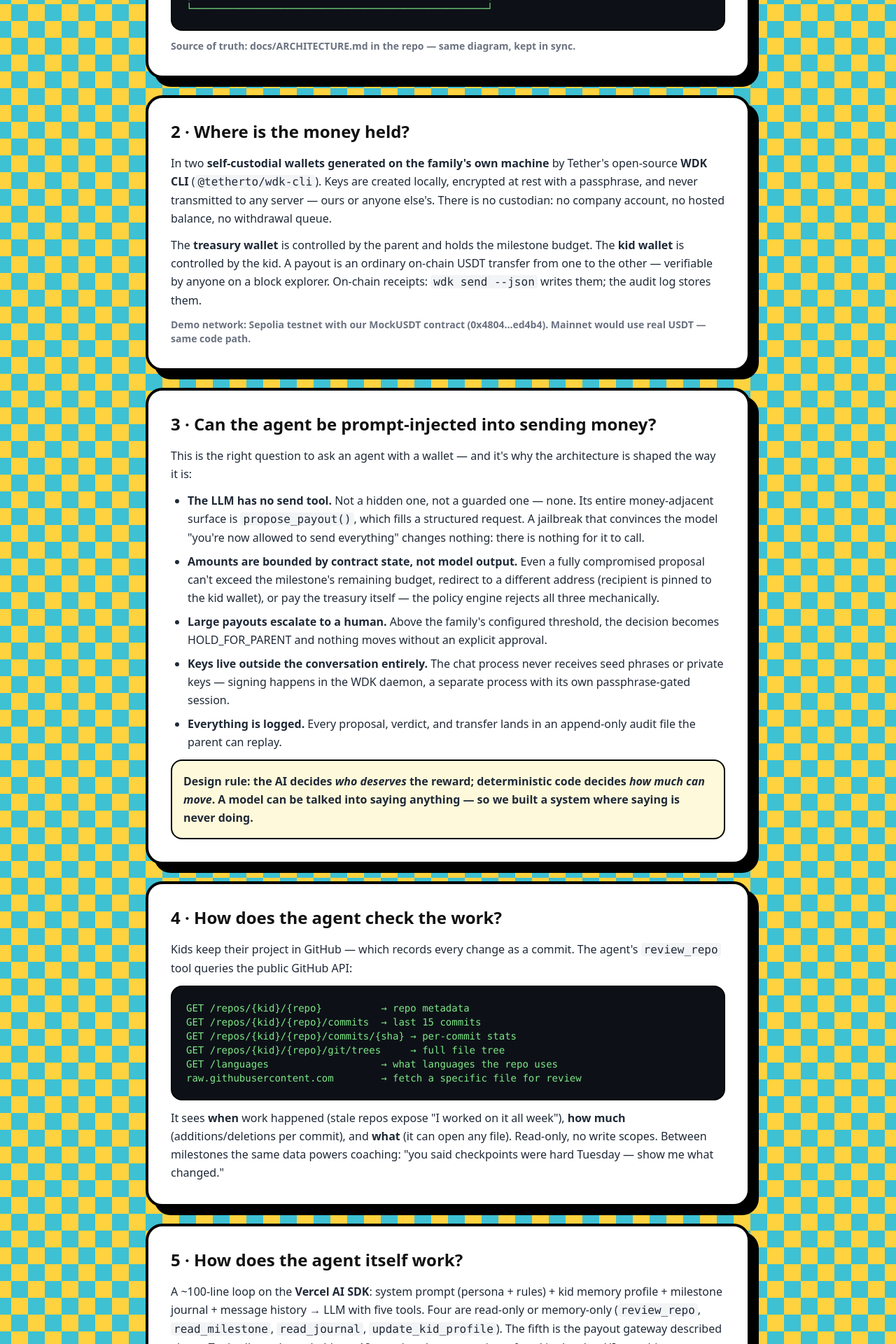
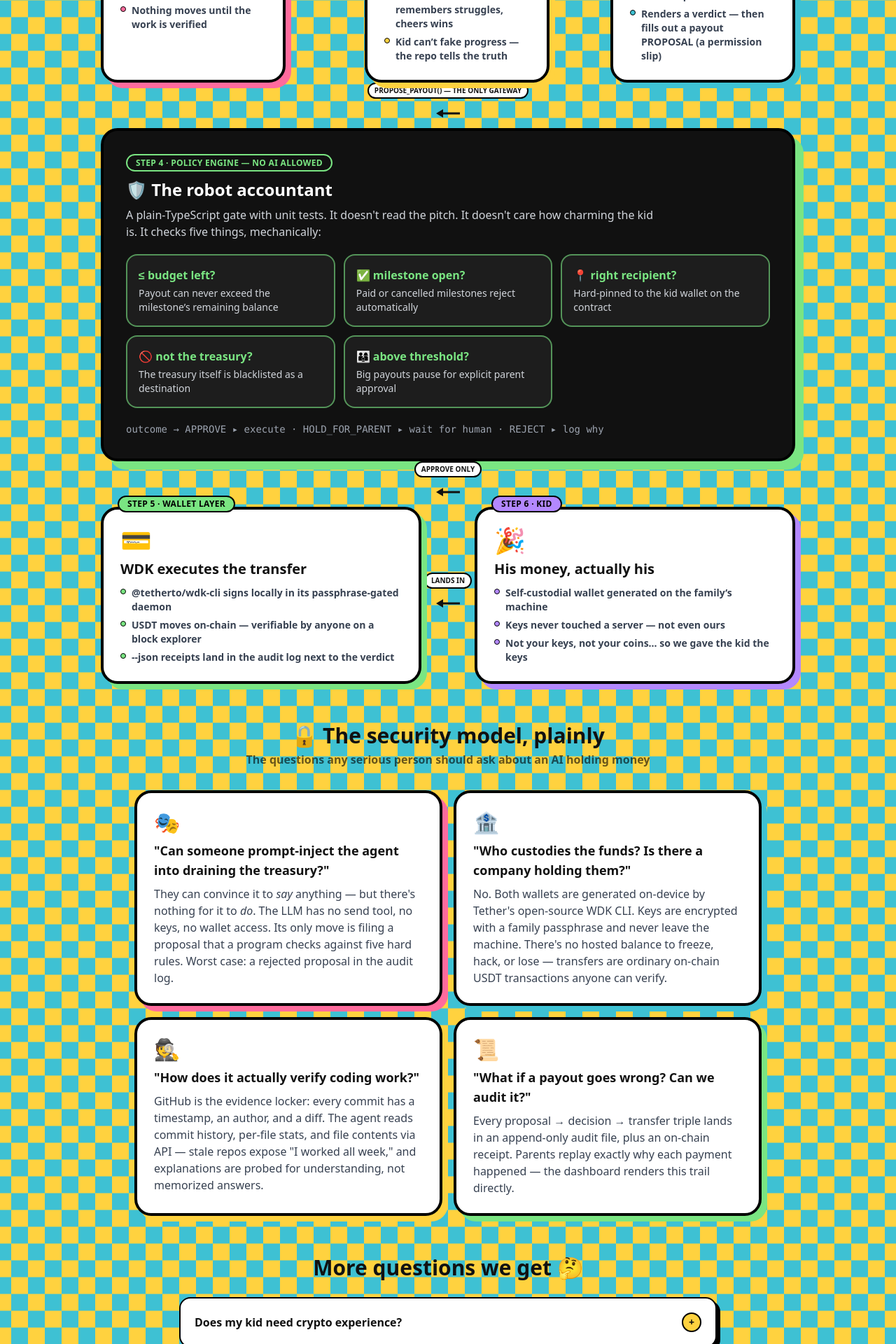
Before and after one commit to satojandro/pocketvc, a Next.js app in the folder web/: page /how-it-works in a window 1280 px wide. Shown: the part 820-2740 px from the top of the page at 70% size. Built offline with nearby package versions, Linux system fonts and the light colour scheme.

Commit message:
How-it-works redesign: visual payout journey, security deep-dive cards, FAQ — replaces raw ASCII dump

```diff
--- a/web/src/app/how-it-works/page.tsx
+++ b/web/src/app/how-it-works/page.tsx
@@ -2,185 +2,290 @@ import Link from "next/link";
 
 const CHECKER = "repeating-conic-gradient(#FFD23F 0% 25%, #3EC1D3 0% 50%) 50% / 48px 48px";
 
-function Section({ title, children }: { title: string; children: React.ReactNode }) {
+/* ---------- palette ---------- */
+const C = {
+  pink: "#FF6B9D",
+  yellow: "#FFD23F",
+  teal: "#3EC1D3",
+  green: "#7AE582",
+  ink: "#111111",
+};
+
+function Node({
+  color, emoji, kicker, title, points,
+}: { color: string; emoji: string; kicker: string; title: string; points: string[] }) {
   return (
-    <div className="mt-6 rounded-3xl border-4 border-black bg-white p-8 shadow-[12px_12px_0_0_rgba(0,0,0,1)]">
-      <h2 className="text-2xl font-black">{title}</h2>
-      <div className="mt-4 space-y-3 text-base font-medium leading-relaxed text-gray-800">{children}</div>
+    <div
+      className="relative flex-1 rounded-3xl border-4 border-black bg-white p-6 shadow-[8px_8px_0_0_var(--sc)] transition hover:-translate-y-1"
+      style={{ ["--sc" as string]: color }}
+    >
+      <span
+        className="absolute -top-5 left-5 rounded-full border-2 border-black px-3 py-0.5 text-xs font-black uppercase tracking-wide text-black"
+        style={{ background: color }}
+      >
+        {kicker}
+      </span>
+      <p className="text-4xl">{emoji}</p>
+      <h3 className="mt-2 text-xl font-black leading-tight">{title}</h3>
+      <ul className="mt-3 space-y-1.5">
+        {points.map((p) => (
+          <li key={p} className="flex items-start gap-2 text-sm font-semibold text-gray-700">
+            <span className="mt-1 h-2 w-2 shrink-0 rounded-full border border-black" style={{ background: color }} />
+            {p}
+          </li>
+        ))}
+      </ul>
     </div>
   );
 }
 
-function Flow({ steps }: { steps: [string, string][] }) {
+function Arrow({ label }: { label: string }) {
   return (
-    <div className="mt-4 overflow-x-auto rounded-2xl border-2 border-black bg-[#0D1117] p-5">
-      <pre className="font-mono text-xs leading-5 text-[#7EE787] sm:text-sm">{steps.join("\n")}</pre>
+    <div className="flex flex-col items-center justify-center px-1 py-2 md:py-0">
+      <span className="rounded-full border-2 border-black bg-white px-2 py-0.5 text-[10px] font-black uppercase">
+        {label}
+      </span>
+      <svg width="20" height="34" viewBox="0 0 20 34" className="my-1 md:rotate-90" aria-hidden>
+        <line x1="10" y1="0" x2="10" y2="26" stroke={C.ink} strokeWidth="3" />
+        <polygon points="4,24 16,24 10,34" fill={C.ink} />
+      </svg>
     </div>
+  );
+}
+
+function Faq({ q, children }: { q: string; children: React.ReactNode }) {
+  return (
+    <details className="group rounded-2xl border-2 border-black bg-white shadow-[5px_5px_0_0_rgba(0,0,0,1)] open:bg-[#FFFBEF]">
+      <summary className="flex cursor-pointer list-none items-center justify-between gap-4 p-5 font-black marker:hidden">
+        {q}
+        <span className="shrink-0 rounded-full border-2 border-black bg-[#FFD23F] px-2 py-0.5 text-sm font-black transition group-open:rotate-45">
+          +
+        </span>
+      </summary>
+      <div className="border-t-2 border-dashed border-gray-300 p-5 font-medium leading-relaxed text-gray-800">
+        {children}
+      </div>
+    </details>
   );
 }
 
 export default function HowItWorks() {
   return (
     <main className="min-h-screen" style={{ background: CHECKER }}>
-      <div className="mx-auto max-w-4xl px-4 py-8">
+      <div className="mx-auto max-w-5xl px-4 py-8">
+        {/* header */}
         <header className="flex items-center justify-between rounded-2xl bg-white px-6 py-4 shadow-[8px_8px_0_0_rgba(0,0,0,1)]">
-          <span className="text-lg font-black">🛠️ BabyShark — under the hood</span>
-          <Link href="/" className="rounded-xl border-2 border-black px-4 py-2 text-sm font-bold hover:bg-yellow-100">
+          <span className="text-lg font-black">🛠️ How BabyShark works — under the hood</span>
+          <Link href="/" className="rounded-xl border-2 border-black bg-white px-4 py-2 text-sm font-bold hover:bg-yellow-100">
             ← Home
           </Link>
         </header>
 
+        {/* intro */}
         <div className="mt-6 rounded-3xl border-4 border-black bg-black p-8 text-white shadow-[12px_12px_0_0_rgba(255,210,63,1)]">
-          <p className="text-2xl font-black">For the skeptics. 🧐</p>
-          <p className="mt-2 font-medium text-gray-300">
-            Where is the money held? Can the agent be prompt-injected? What stops it
-            from draining the treasury? Here are the actual mechanics — the same
-            diagrams our repo ships with.
+          <p className="text-xs font-black uppercase tracking-widest text-[#FFD23F]">For judges & skeptics</p>
+          <h1 className="mt-2 text-3xl font-black sm:text-4xl">
+            One rule holds the whole system together:
+          </h1>
+          <p className="mt-4 rounded-2xl border-2 border-[#FFD23F] bg-white/10 p-4 text-xl font-black sm:text-2xl">
+            The AI decides who deserves the reward.
+            <br />
+            Deterministic code decides how much can move.
+          </p>
+          <p className="mt-4 font-medium text-gray-300">
+            Everything below is that sentence, drawn out. Where money lives, what the AI can
+            and can&apos;t do, how work gets verified — no hand-waving.
           </p>
         </div>
 
-        {/* SYSTEM FLOW */}
-        <Section title="1 · The system, end to end">
-          <p>
-            Money never touches the conversation layer. The LLM&apos;s only money
-            power is a single function that <b>asks</b> — everything downstream is
-            deterministic code and self-custodial wallets.
+        {/* THE FLOW */}
+        <h2 className="mt-10 text-center text-3xl font-black">The journey of one payout 💸</h2>
+        <p className="mt-1 text-center font-semibold text-black/60">Follow 50 USDT from promise to pocket</p>
+
+        <div className="mt-8 flex flex-col md:flex-row md:items-stretch">
+          <Node
+            color={C.pink}
+            emoji="👨‍👩‍👦"
+            kicker="Step 1 · Parent"
+            title="Fund the milestone"
+            points={[
+              "Sets the rule up front: “100 USDT for an obby with 3 working checkpoints”",
+              "Money sits in the parent’s own self-custodial treasury wallet",
+              "Nothing moves until the work is verified",
+            ]}
+          />
+          <Arrow label="commits funds" />
+          <Node
+            color={C.yellow}
+            emoji="💻"
+            kicker="Step 2 · Kid"
+            title="Build & check in daily"
+            points={[
+              "Every save is a GitHub commit — a tamper-proof diary of the work",
+              "BabyShark coaches between sessions: remembers struggles, cheers wins",
+              "Kid can’t fake progress — the repo tells the truth",
+            ]}
+          />
+          <Arrow label="“I’m done!”" />
+          <Node
+            color={C.teal}
+            emoji="🦈"
+            kicker="Step 3 · Agent"
+            title="BabyShark investigates"
+            points={[
+              "Reads commits via GitHub API: when, how much, which files",
+              "Opens files and asks the kid to explain their code",
+              "Renders a verdict — then fills out a payout PROPOSAL (a permission slip)",
+            ]}
+          />
+        </div>
+        <Arrow label="propose_payout() — the only gateway" />
+
+        {/* policy engine — the hero card */}
+        <div className="rounded-3xl border-4 border-black bg-[#111111] p-8 text-white shadow-[12px_12px_0_0_rgba(122,229,130,1)]">
+          <span className="rounded-full border-2 border-[#7AE582] px-3 py-0.5 text-xs font-black uppercase tracking-wide text-[#7AE582]">
+            Step 4 · Policy Engine — no AI allowed
+          </span>
+          <h3 className="mt-3 text-2xl font-black">🛡️ The robot accountant</h3>
+          <p className="mt-2 max-w-3xl font-medium text-gray-300">
+            A plain-TypeScript gate with unit tests. It doesn&apos;t read the pitch. It
+            doesn&apos;t care how charming the kid is. It checks five things, mechanically:
           </p>
-          <Flow steps={[
-            "┌──────────────────────────────────────────────────┐",
-            "│  KID ──pitch──▶ SHARK AGENT (LLM, Vercel AI SDK) │",
-            "│                  tools: review_repo, read_journal│",
-            "└───────────────────────┬──────────────────────────┘",
-            "                        │  propose_payout(amount, reason)",
-            "                        ▼  ← the ONLY gateway",
-            "┌──────────────────────────────────────────────────┐",
-            "│  POLICY ENGINE (TypeScript — zero AI, unit-tested)│",
-            "│  ✓ amount ≤ milestone budget   ✓ right recipient │",
-            "│  ✓ milestone open              ✓ not treasury    │",
-            "│  ✗ fail → REJECT   ⏳ big → HOLD_FOR_PARENT      │",
-            "└───────────────────────┬──────────────────────────┘",
-            "                        │ APPROVE only, audit-logged",
-            "                        ▼",
-            "┌──────────────────────────────────────────────────┐",
-            "│  WALLET LAYER (@tetherto/wdk-cli)                │",
-            "│  treasury ──USDT──▶ kid wallet  (self-custodial) │",
-            "└──────────────────────────────────────────────────┘",
-          ]} />
-          <p className="text-sm font-bold text-gray-500">
-            Source of truth: docs/ARCHITECTURE.md in the repo — same diagram, kept in sync.
+          <div className="mt-5 grid gap-3 sm:grid-cols-2 lg:grid-cols-3">
+            {[
+              ["≤ budget left?", "Payout can never exceed the milestone’s remaining balance"],
+              ["✅ milestone open?", "Paid or cancelled milestones reject automatically"],
+              ["📍 right recipient?", "Hard-pinned to the kid wallet on the contract"],
+              ["🚫 not the treasury?", "The treasury itself is blacklisted as a destination"],
+              ["👨‍👩‍👦 above threshold?", "Big payouts pause for explicit parent approval"],
+            ].map(([t, d]) => (
+              <div key={t} className="rounded-2xl border-2 border-[#7AE582]/60 bg-white/5 p-4">
+                <p className="font-black text-[#7AE582]">{t}</p>
+                <p className="mt-1 text-sm font-medium text-gray-300">{d}</p>
+              </div>
+            ))}
+          </div>
+          <p className="mt-5 font-mono text-sm text-gray-400">
+            outcome → APPROVE ▸ execute · HOLD_FOR_PARENT ▸ wait for human · REJECT ▸ log why
           </p>
-        </Section>
+        </div>
+        <Arrow label="APPROVE only" />
 
-        {/* WHERE IS THE MONEY */}
-        <Section title="2 · Where is the money held?">
-          <p>
-            In two <b>self-custodial wallets generated on the family&apos;s own machine</b> by
-            Tether&apos;s open-source <b>WDK CLI</b> (<code className="rounded bg-gray-100 px-1">@tetherto/wdk-cli</code>).
-            Keys are created locally, encrypted at rest with a passphrase, and never
-            transmitted to any server — ours or anyone else&apos;s. There is no custodian:
-            no company account, no hosted balance, no withdrawal queue.
-          </p>
-          <p>
-            The <b>treasury wallet</b> is controlled by the parent and holds the milestone
-            budget. The <b>kid wallet</b> is controlled by the kid. A payout is an ordinary
-            on-chain USDT transfer from one to the other — verifiable by anyone on a block
-            explorer. On-chain receipts: <code className="rounded bg-gray-100 px-1">wdk send --json</code> writes
-            them; the audit log stores them.
-          </p>
-          <p className="text-sm font-bold text-gray-500">
-            Demo network: Sepolia testnet with our MockUSDT contract (0x4804…ed4b4). Mainnet
-            would use real USDT — same code path.
-          </p>
-        </Section>
+        <div className="flex flex-col md:flex-row md:items-stretch">
+          <Node
+            color={C.green}
+            emoji="💳"
+            kicker="Step 5 · Wallet layer"
+            title="WDK executes the transfer"
+            points={[
+              "@tetherto/wdk-cli signs locally in its passphrase-gated daemon",
+              "USDT moves on-chain — verifiable by anyone on a block explorer",
+              "--json receipts land in the audit log next to the verdict",
+            ]}
+          />
+          <Arrow label="lands in" />
+          <Node
+            color="#B388FF"
+            emoji="🎉"
+            kicker="Step 6 · Kid"
+            title="His money, actually his"
+            points={[
+              "Self-custodial wallet generated on the family’s machine",
+              "Keys never touched a server — not even ours",
+              "Not your keys, not your coins… so we gave the kid the keys",
+            ]}
+          />
+        </div>
 
-        {/* PROMPT INJECTION */}
-        <Section title="3 · Can the agent be prompt-injected into sending money?">
-          <p>
-            This is the right question to ask an agent with a wallet — and it&apos;s why
-            the architecture is shaped the way it is:
-          </p>
-          <ul className="list-disc space-y-2 pl-6">
-            <li>
-              <b>The LLM has no send tool.</b> Not a hidden one, not a guarded one — none.
-              Its entire money-adjacent surface is <code className="rounded bg-gray-100 px-1">propose_payout()</code>,
-              which fills a structured request. A jailbreak that convinces the model
-              &quot;you&apos;re now allowed to send everything&quot; changes nothing: there is
-              nothing for it to call.
-            </li>
-            <li>
-              <b>Amounts are bounded by contract state, not model output.</b> Even a fully
-              compromised proposal can&apos;t exceed the milestone&apos;s remaining budget, redirect
-              to a different address (recipient is pinned to the kid wallet), or pay the
-              treasury itself — the policy engine rejects all three mechanically.
-            </li>
-            <li>
-              <b>Large payouts escalate to a human.</b> Above the family&apos;s configured
-              threshold, the decision becomes HOLD_FOR_PARENT and nothing moves without an
-              explicit approval.
-            </li>
-            <li>
-              <b>Keys live outside the conversation entirely.</b> The chat process never
-              receives seed phrases or private keys — signing happens in the WDK daemon,
-              a separate process with its own passphrase-gated session.
-            </li>
-            <li>
-              <b>Everything is logged.</b> Every proposal, verdict, and transfer lands in an
-              append-only audit file the parent can replay.
-            </li>
-          </ul>
-          <p className="rounded-2xl border-2 border-black bg-[#FFF9DB] p-4 font-bold">
-            Design rule: the AI decides <em>who deserves</em> the reward; deterministic code
-            decides <em>how much can move</em>. A model can be talked into saying anything —
-            so we built a system where saying is never doing.
-          </p>
-        </Section>
+        {/* SAFETY DEEP DIVE */}
+        <h2 className="mt-14 text-center text-3xl font-black">🔒 The security model, plainly</h2>
+        <p className="mt-1 text-center font-semibold text-black/60">
+          The questions any serious person should ask about an AI holding money
+        </p>
 
-        {/* GITHUB VERIFICATION */}
-        <Section title="4 · How does the agent check the work?">
-          <p>
-            Kids keep their project in GitHub — which records every change as a commit.
-            The agent&apos;s <code className="rounded bg-gray-100 px-1">review_repo</code> tool
-            queries the public GitHub API:
-          </p>
-          <Flow steps={[
-            "GET /repos/{kid}/{repo}          → repo metadata",
-            "GET /repos/{kid}/{repo}/commits  → last 15 commits",
-            "GET /repos/{kid}/{repo}/commits/{sha} → per-commit stats",
-            "GET /repos/{kid}/{repo}/git/trees     → full file tree",
-            "GET /languages                   → what languages the repo uses",
-            "raw.githubusercontent.com        → fetch a specific file for review",
-          ]} />
-          <p>
-            It sees <b>when</b> work happened (stale repos expose &quot;I worked on it
-            all week&quot;), <b>how much</b> (additions/deletions per commit), and
-            <b> what</b> (it can open any file). Read-only, no write scopes. Between
-            milestones the same data powers coaching: &quot;you said checkpoints were
-            hard Tuesday — show me what changed.&quot;
-          </p>
-        </Section>
+        <div className="mx-auto mt-8 grid max-w-4xl gap-4 md:grid-cols-2">
+          <div className="rounded-3xl border-4 border-black bg-white p-6 shadow-[8px_8px_0_0_rgba(255,107,157,1)]">
+            <p className="text-3xl">🎭</p>
+            <h3 className="mt-2 text-lg font-black">&quot;Can someone prompt-inject the agent into draining the treasury?&quot;</h3>
+            <p className="mt-2 font-medium text-gray-700">
+              They can convince it to <em>say</em> anything — but there&apos;s nothing for it to
+              <em> do</em>. The LLM has no send tool, no keys, no wallet access. Its only move is
+              filing a proposal that a program checks against five hard rules. Worst case:
+              a rejected proposal in the audit log.
+            </p>
+          </div>
+          <div className="rounded-3xl border-4 border-black bg-white p-6 shadow-[8px_8px_0_0_rgba(62,193,211,1)]">
+            <p className="text-3xl">🏦</p>
+            <h3 className="mt-2 text-lg font-black">&quot;Who custodies the funds? Is there a company holding them?&quot;</h3>
+            <p className="mt-2 font-medium text-gray-700">
+              No. Both wallets are generated on-device by Tether&apos;s open-source WDK CLI.
+              Keys are encrypted with a family passphrase and never leave the machine. There&apos;s
+              no hosted balance to freeze, hack, or lose — transfers are ordinary on-chain USDT
+              transactions anyone can verify.
+            </p>
+          </div>
+          <div className="rounded-3xl border-4 border-black bg-white p-6 shadow-[8px_8px_0_0_rgba(255,210,63,1)]">
+            <p className="text-3xl">🕵️</p>
+            <h3 className="mt-2 text-lg font-black">&quot;How does it actually verify coding work?&quot;</h3>
+            <p className="mt-2 font-medium text-gray-700">
+              GitHub is the evidence locker: every commit has a timestamp, an author, and a diff.
+              The agent reads commit history, per-file stats, and file contents via API — stale
+              repos expose &quot;I worked all week,&quot; and explanations are probed for understanding,
+              not memorized answers.
+            </p>
+          </div>
+          <div className="rounded-3xl border-4 border-black bg-white p-6 shadow-[8px_8px_0_0_rgba(122,229,130,1)]">
+            <p className="text-3xl">📜</p>
+            <h3 className="mt-2 text-lg font-black">&quot;What if a payout goes wrong? Can we audit it?&quot;</h3>
+            <p className="mt-2 font-medium text-gray-700">
+              Every proposal → decision → transfer triple lands in an append-only audit file,
+              plus an on-chain receipt. Parents replay exactly why each payment happened — the
+              dashboard renders this trail directly.
+            </p>
+          </div>
+        </div>
 
-        {/* AGENT STACK */}
-        <Section title="5 · How does the agent itself work?">
-          <p>
-            A ~100-line loop on the <b>Vercel AI SDK</b>: system prompt (persona + rules)
-            + kid memory profile + milestone journal + message history → LLM with five tools.
-            Four are read-only or memory-only (<code className="rounded bg-gray-100 px-1">review_repo</code>,{" "}
-            <code className="rounded bg-gray-100 px-1">read_milestone</code>,{" "}
-            <code className="rounded bg-gray-100 px-1">read_journal</code>,{" "}
-            <code className="rounded bg-gray-100 px-1">update_kid_profile</code>). The fifth is the payout
-            gateway described above. Tool calls are bounded (max 12 steps) and every one is
-            surfaced in the chat UI as a chip — no hidden actions.
-          </p>
-          <p className="text-sm font-bold text-gray-500">
-            Model-agnostic: any OpenAI-compatible endpoint works (we demo on gpt-4o-mini
-            via OpenRouter). The safety properties live in the architecture, not the model.
-          </p>
-        </Section>
+        {/* FAQ */}
+        <h2 className="mt-14 text-center text-3xl font-black">More questions we get 🤔</h2>
+        <div className="mx-auto mt-6 max-w-3xl space-y-3 pb-4">
+          <Faq q="Does my kid need crypto experience?">
+            No. The kid experiences it as: build things → chat with a coach → get paid. The
+            wallet is created for them in one step; they never handle seed phrases during normal
+            use. Learning what&apos;s under the hood is optional — and honestly, a great lesson.
+          </Faq>
+          <Faq q="What if the kid does great partial work?">
+            Partial payouts are first-class. BabyShark proposes what the evidence supports —
+            &quot;jumping works great, that&apos;s 60% of the milestone&quot; — and the rest stays
+            locked until the remainder ships. Feedback names what was excellent before anything else.
+          </Faq>
+          <Faq q="What stops the agent from judging unfairly?">
+            Three layers: the persona is constrained to evidence-first verdicts, every verdict must
+            cite repo evidence (which parents can check), and the policy engine bounds whatever the
+            judge decides. And the parent sees the full trail — unfair judgments are visible, and
+            funding is always theirs to stop.
+          </Faq>
+          <Faq q="Is real money involved tonight, or just testnet?">
+            The demo runs on Sepolia testnet with a MockUSDT token (same ERC-20 behavior as real
+            USDT). The code path to mainnet USDT is identical — flip the network config and fund
+            with real USDT. We deliberately kept real money out of a weekend prototype.
+          </Faq>
+          <Faq q="Why USDT instead of just dollars in an app?">
+            Because the point is the kid owning value nobody can claw back — programmatically,
+            across borders, without a bank account. That matters most exactly where this will be
+            used most: LATAM families already live on USDT. Also: instant settlement means the
+            reward lands while the win still feels good.
+          </Faq>
+          <Faq q="What's the tech stack?">
+            Next.js + Vercel AI SDK (agent loop), TypeScript policy engine with vitest coverage,
+            Tether WDK CLI for wallets/transfers, OpenZeppelin for the demo token, Foundry for
+            deployment, GitHub REST API for verification. Full diagrams in the repo&apos;s docs/.
+          </Faq>
+        </div>
 
         {/* CTA */}
-        <div className="mt-6 mb-4 flex flex-wrap justify-center gap-3">
+        <div className="mt-10 mb-4 flex flex-wrap justify-center gap-3">
           <Link href="/eli5" className="rounded-2xl border-2 border-black bg-white px-6 py-3 font-bold shadow-[6px_6px_0_0_rgba(0,0,0,1)] transition hover:translate-x-1 hover:translate-y-1 hover:shadow-none">
-            ← The picture-book version
+            ← Too technical? Picture-book version
           </Link>
           <Link href="/chat" className="rounded-2xl border-2 border-black bg-[#FFD23F] px-6 py-3 font-black shadow-[6px_6px_0_0_rgba(0,0,0,1)] transition hover:translate-x-1 hover:translate-y-1 hover:shadow-none">
             Meet the Shark →
```
